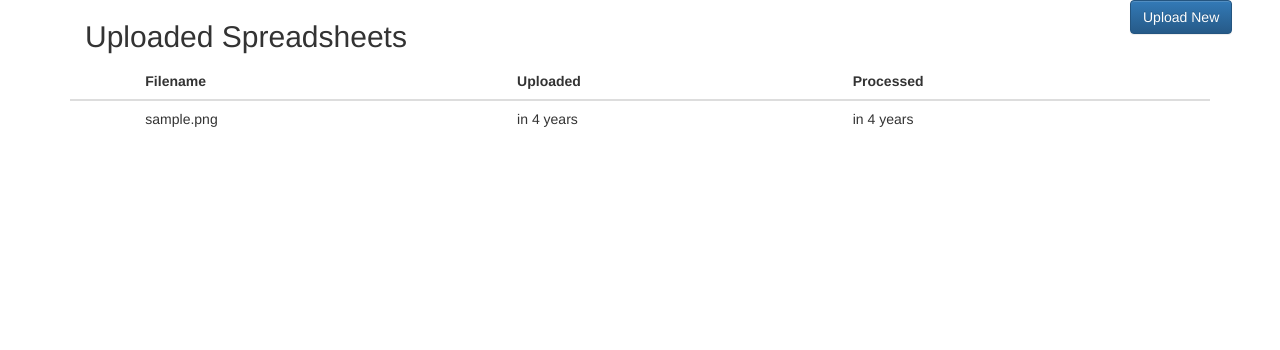
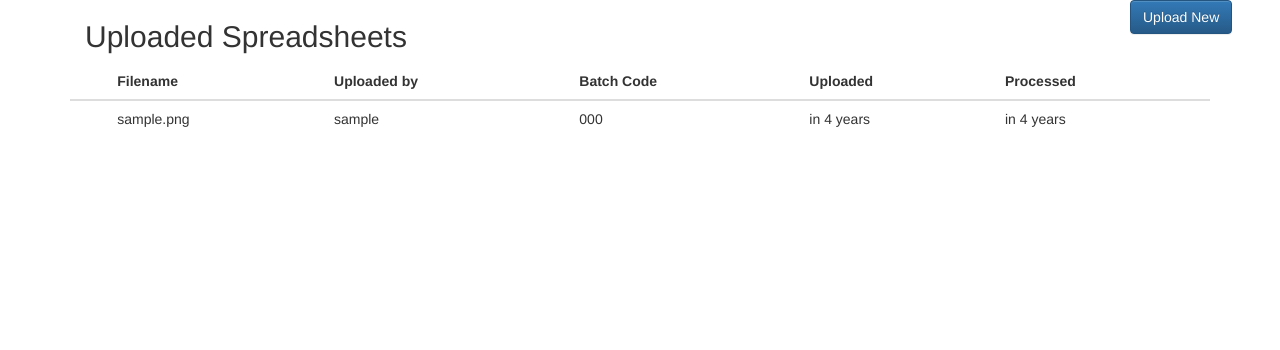
Before and after one commit to LCBRU/telomere, a Flask app: page /spreadsheet/ in a window 1280 px wide. Shown: the part 70-420 px from the top of the page. Run offline with Flask 2, Linux system fonts and the light colour scheme; a user stored in the database is signed in; tables that the repository leaves empty hold one stand-in row (values such as "Sample post"); parts of the project's set-up code (start-up, migrations or seed data) failed here and were passed over; some libraries are stand-ins or nearby versions.

Commit message:
Add relationships to spreadsheet

```diff
--- a/app/model/spreadsheet.py
+++ b/app/model/spreadsheet.py
@@ -7,6 +7,8 @@ class Spreadsheet(db.Model):
     processed = db.Column(db.DateTime())
     userId = db.Column(db.Integer, db.ForeignKey('user.id'))
     batchId = db.Column(db.Integer, db.ForeignKey('batch.id'))
+    user = db.relationship("User")
+    batch = db.relationship("Batch")
 
     def __init__(self, *args, **kwargs):
         self.id = kwargs.get('id')
--- a/app/services/spreadsheet.py
+++ b/app/services/spreadsheet.py
@@ -24,7 +24,7 @@ class SpreadsheetService():
 
         return spreadsheet
 
-    def Process(self, spreadsheetId):
+    def Process(self, spreadsheet):
     	return 1
 
     def GetPath(self, spreadsheet):
--- a/app/templates/spreadsheet/index.html
+++ b/app/templates/spreadsheet/index.html
@@ -17,6 +17,8 @@
 		<tr>
 			<th></th>
 			<th>Filename</th>
+			<th>Uploaded by</th>
+			<th>Batch Code</th>
 			<th>Uploaded</th>
 			<th>Processed</th>
 		</tr>
@@ -26,6 +28,8 @@
 			<tr>
 				<td></td>
 				<td>{{ item.filename }}</td>
+				<td>{{ item.user.username }}</td>
+				<td>{{ item.batch.batchCode }}</td>
 				<td><time datetime="{{ item.uploaded.isoformat() }}">{{ item.uploaded | datetime_format }}</time></td>
 				<td>
 					{% if item.processed %}
--- a/app/views/spreadsheet.py
+++ b/app/views/spreadsheet.py
@@ -21,7 +21,7 @@ def speadsheet_upload():
         if (batch):
             spreadsheetService = SpreadsheetService()
             spreadsheet = spreadsheetService.SaveAndReturn(form.spreadsheet.data, batch)
-            spreadsheetService.Process(spreadsheet.id)
+            spreadsheetService.Process(spreadsheet)
 
             flash("File '%s' Uploaded" % spreadsheet.filename)
 
```
